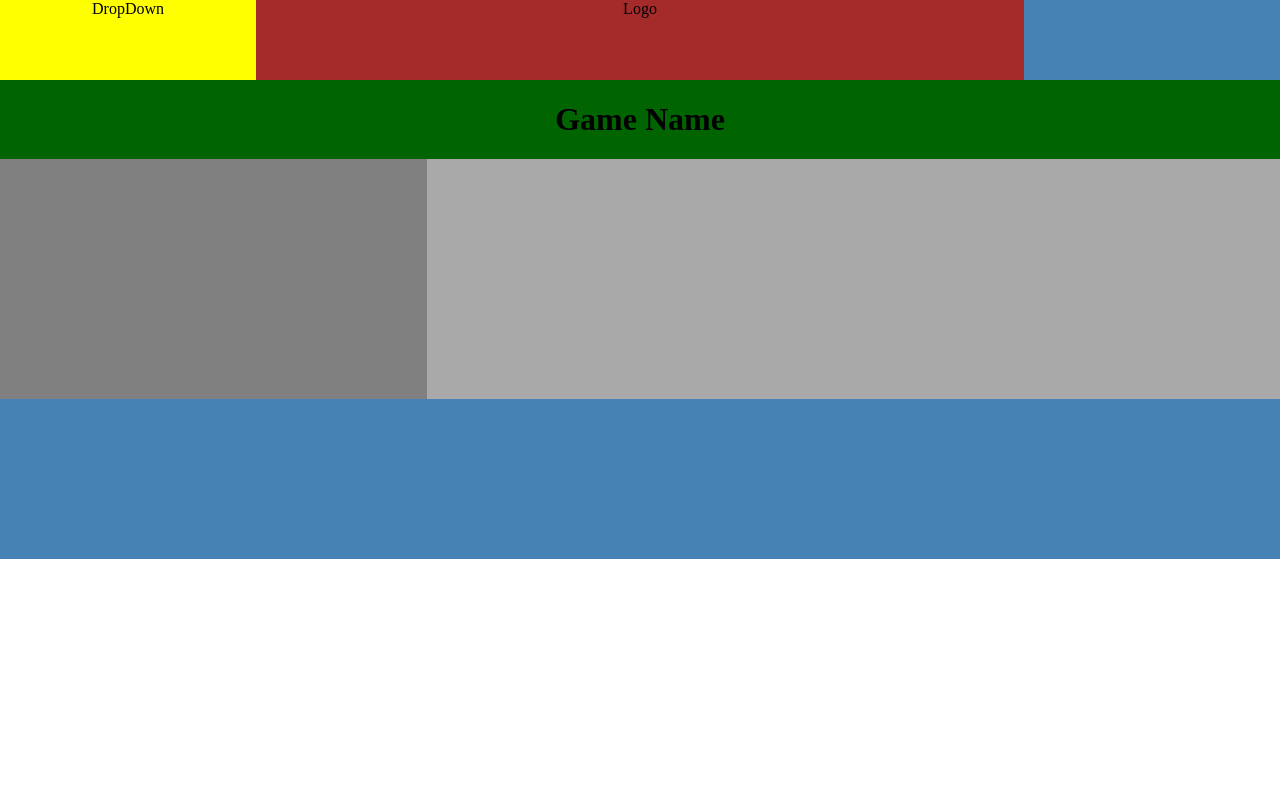
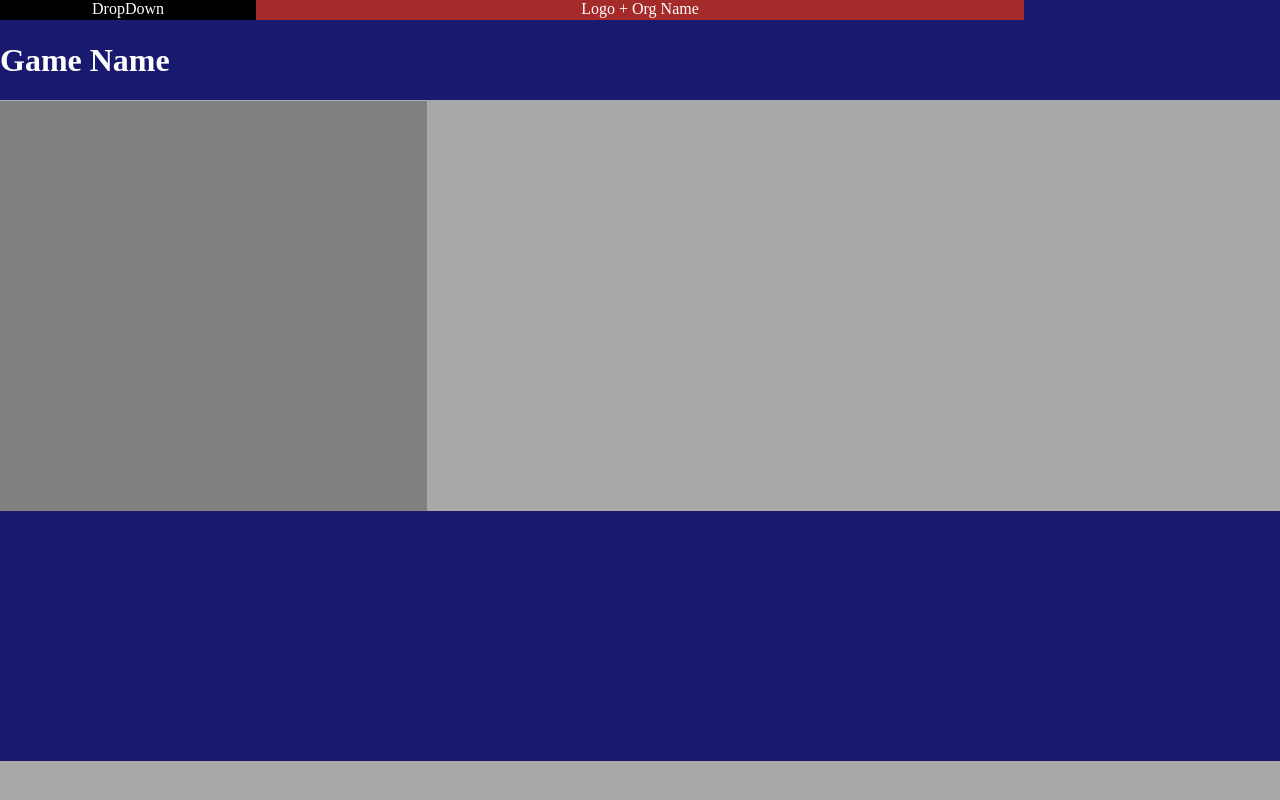
Before and after one commit to collSteve/MathWeb, a plain HTML site: page index.html in a window 1280 px wide. Drawn offline with Linux system fonts and the light colour scheme.

Commit message:
Stylization of headers

```diff
--- a/css/main.css
+++ b/css/main.css
@@ -1,6 +1,7 @@
 :root {
-  --nav-background-color: steelblue; /* back ground color for header and footer */
-  --game-name-background-color: darkgreen;
+  --body-background-color: darkgrey;
+  --nav-background-color: MidnightBlue; /* back ground color for header and footer */
+  --game-name-background-color: MidnightBlue;
   --seriesBar-background-color: grey;
   --main-background-color: darkgrey;
 }
@@ -9,7 +10,10 @@
 body {
   display: grid;
   grid-template-columns: 1fr 2fr; /* aside:main = 1:2 */
-  grid-template-rows: 1fr 0.8fr minmax(30vh, auto) minmax(20vh,auto);
+  grid-template-rows: 0.5fr 1fr minmax(50vh, auto) minmax(30vh,auto);
+  row-gap: 0.5px;
+
+  background-color: var(--body-background-color);
 }
 
 #header {
@@ -19,7 +23,8 @@ body {
 }
 
 #GameNameBand {
-  text-align: center;
+  text-align: left;
+  color: white;
   grid-column: 1 /-1;
   grid-row: 2/3;
   background-color: var(--game-name-background-color);
@@ -31,7 +36,7 @@ body {
   background-color: var(--seriesBar-background-color);
 }
 
-main {
+#mainContent {
   grid-column: 2 /-1;
   grid-row: 3/-2;
   background-color: var(--main-background-color);
@@ -44,13 +49,14 @@ footer {
 }
 /*#endregion header grid*/
 header {
+  color: white;
   text-align: center;
   display: grid;
   grid-template-columns: 1fr 3fr 1fr;
 }
 
 #dropDownNav {
-  background: yellow; /*debug purpose*/
+  background: black; /*debug purpose*/
   display: inline-block;
   grid-column: 1 /2;
 }
--- a/index.html
+++ b/index.html
@@ -14,7 +14,7 @@
       </div>
 
       <div id="logo">
-        Logo
+        Logo + Org Name
       </div>
 
       <div id="empty">
@@ -33,7 +33,7 @@
 
     </aside>
 
-    <main>
+    <main id="mainContent">
 
     </main>
 
```
